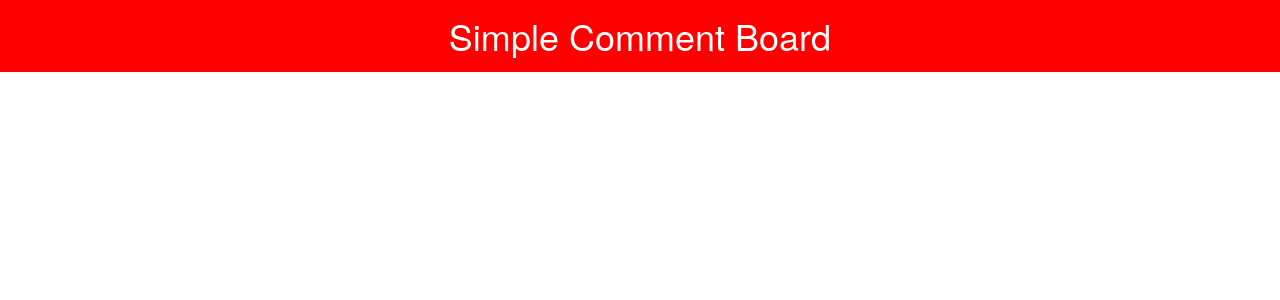
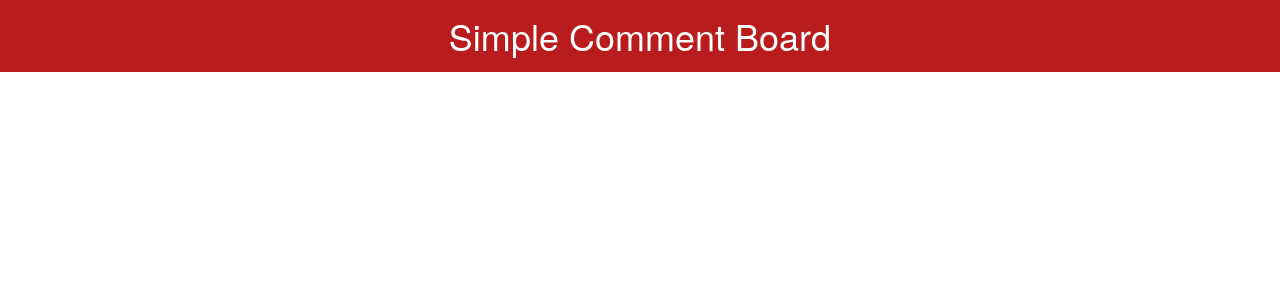
Before and after one commit to Faizi-Devops/Comment-Baord, a Next.js app: page / in a window 1280 px wide. Shown: the top 300 px of the page. Built offline with nearby package versions, Linux system fonts and the light colour scheme.

Commit message:
new changing

```diff
--- a/components/Navbar/Navbar.tsx
+++ b/components/Navbar/Navbar.tsx
@@ -1,6 +1,6 @@
 const Navbar = () => {
     return (
-        <div style={{backgroundColor:"red"}}>
+        <div className="bg-red-700">
 
 <h1 className="text-4xl text-center p-4 text-white fonting">Simple Comment Board</h1>
 
```
